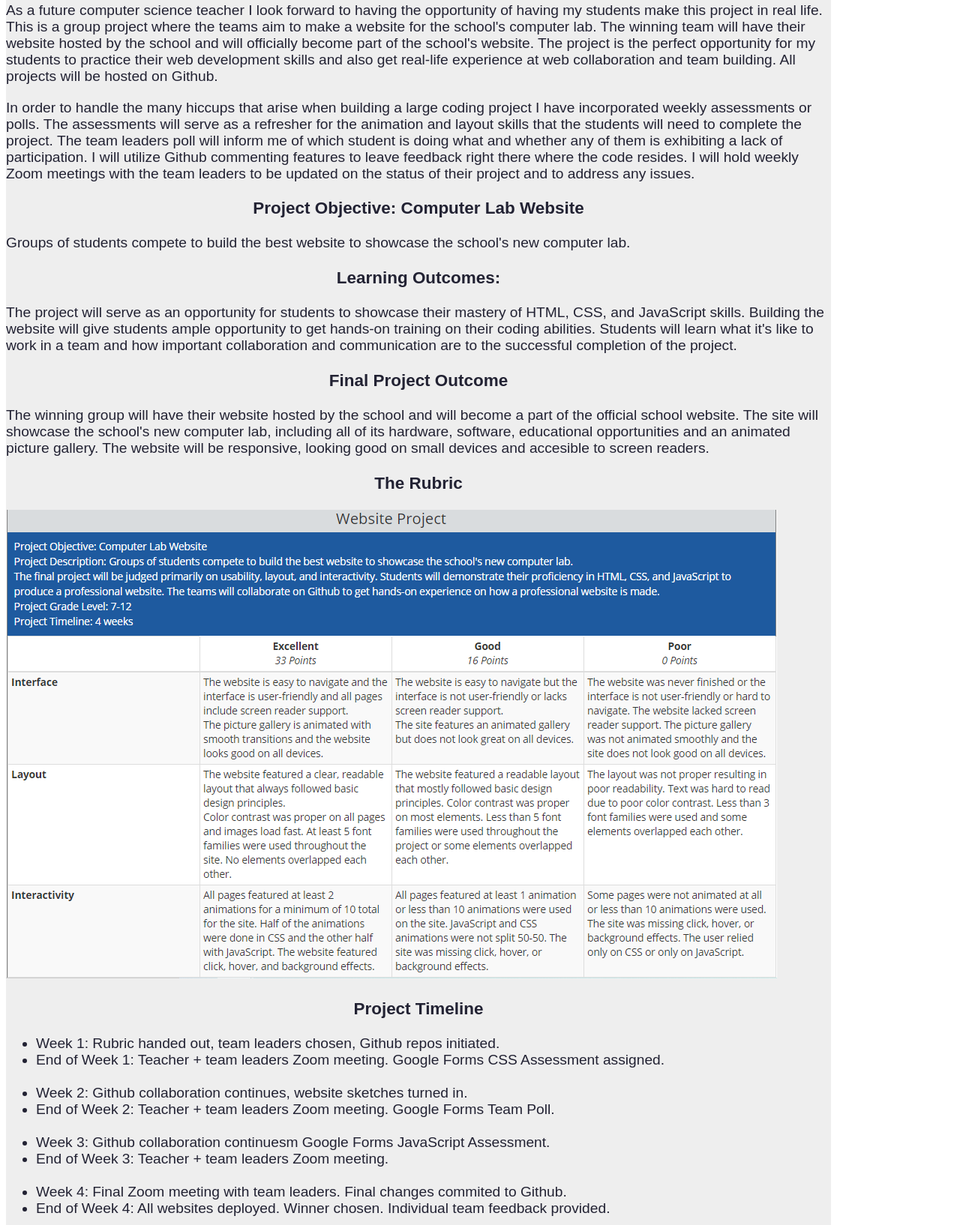
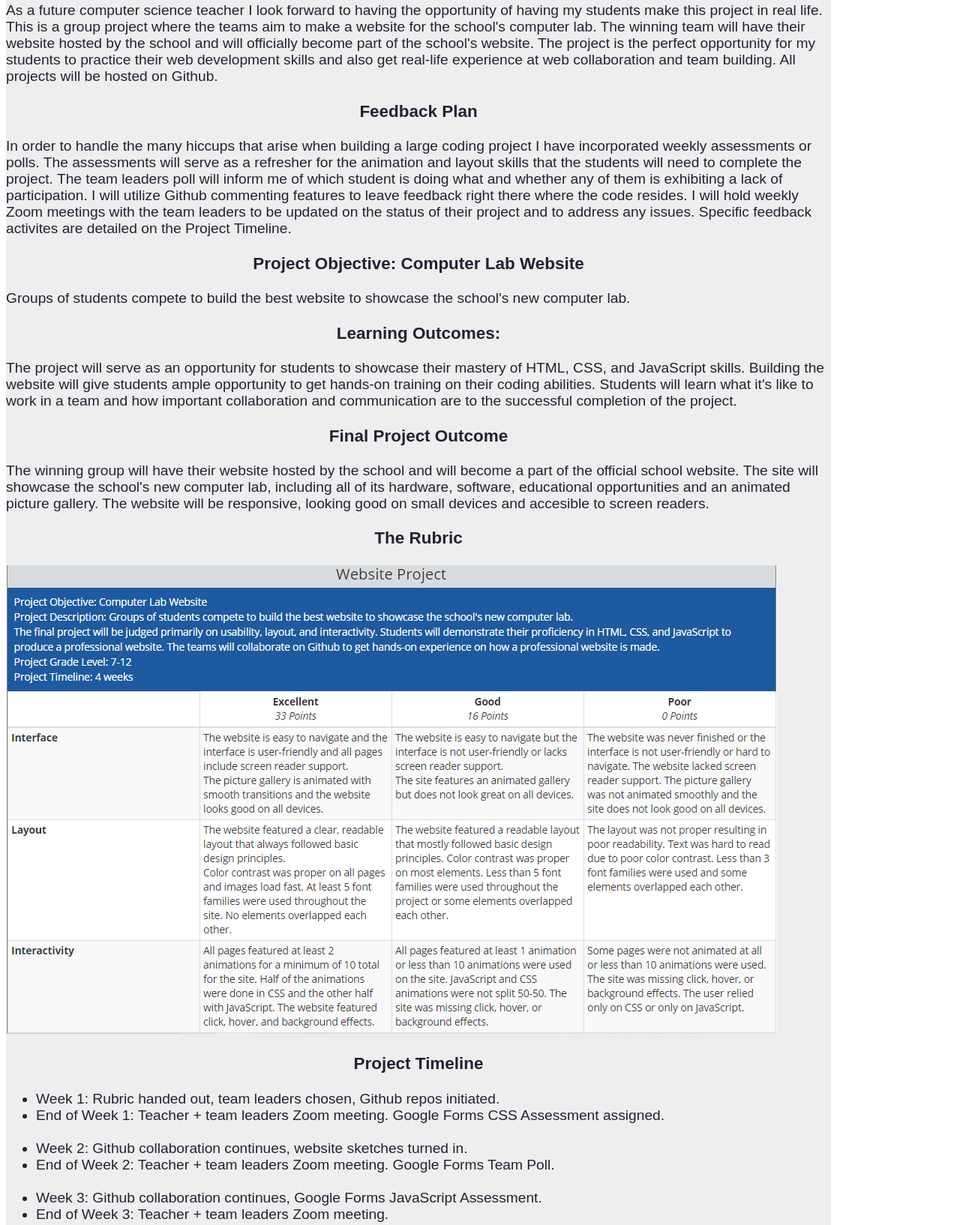
Before and after one commit to mrvlopez/mrvlopez.github.io, a plain HTML site: page rubric.html in a window 1280 px wide. Shown: the part 149-1783 px from the top of the page at 75% size. Drawn offline with Linux system fonts and the light colour scheme.

Commit message:
Added feedback.

```diff
--- a/rubric.html
+++ b/rubric.html
@@ -20,8 +20,9 @@
   <h1>Activity 1 - Assessing Project Based Learning</h1>
   <h2>Introduction</h2>
     <p>As a future computer science teacher I look forward to having the opportunity of having my students make this project in real life. This is a group project where the teams aim to make a website for the school's computer lab. The winning team will have their website hosted by the school and will officially become part of the school's website. The project is the perfect opportunity for my students to practice their web development skills and also get real-life experience at web collaboration and team building. All projects will be hosted on Github.</p>
+    <h3>Feedback Plan</h3>
     <p>In order to handle the many hiccups that arise when building a large coding project I have incorporated weekly assessments or polls. The assessments will serve as a refresher for the animation and layout skills that the students will need to complete the project. The team leaders poll will inform me of which student is doing what and whether any of them is exhibiting a lack of participation. I will utilize Github commenting features to leave feedback right there where the code resides.
-    I will hold weekly Zoom meetings with the team leaders to be updated on the status of their project and to address any issues. </p>
+    I will hold weekly Zoom meetings with the team leaders to be updated on the status of their project and to address any issues. Specific feedback activites are detailed on the Project Timeline.</p>
   <h3>Project Objective: Computer Lab Website</h3>
   <p>Groups of students compete to build the best website to showcase the school's
     new computer lab.
@@ -49,7 +50,7 @@
     <li>End of Week 1: Teacher + team leaders Zoom meeting. Google Forms CSS Assessment assigned.</li><br>
     <li>Week 2: Github collaboration continues, website sketches turned in.</li>
     <li>End of Week 2: Teacher + team leaders Zoom meeting. Google Forms Team Poll.</li><br>
-    <li>Week 3: Github collaboration continuesm Google Forms JavaScript Assessment.</li>
+    <li>Week 3: Github collaboration continues, Google Forms JavaScript Assessment.</li>
     <li>End of Week 3: Teacher + team leaders Zoom meeting.</li><br>
     <li>Week 4: Final Zoom meeting with team leaders. Final changes commited to Github.</li>
     <li>End of Week 4: All websites deployed. Winner chosen. Individual team feedback provided.</li>
```
